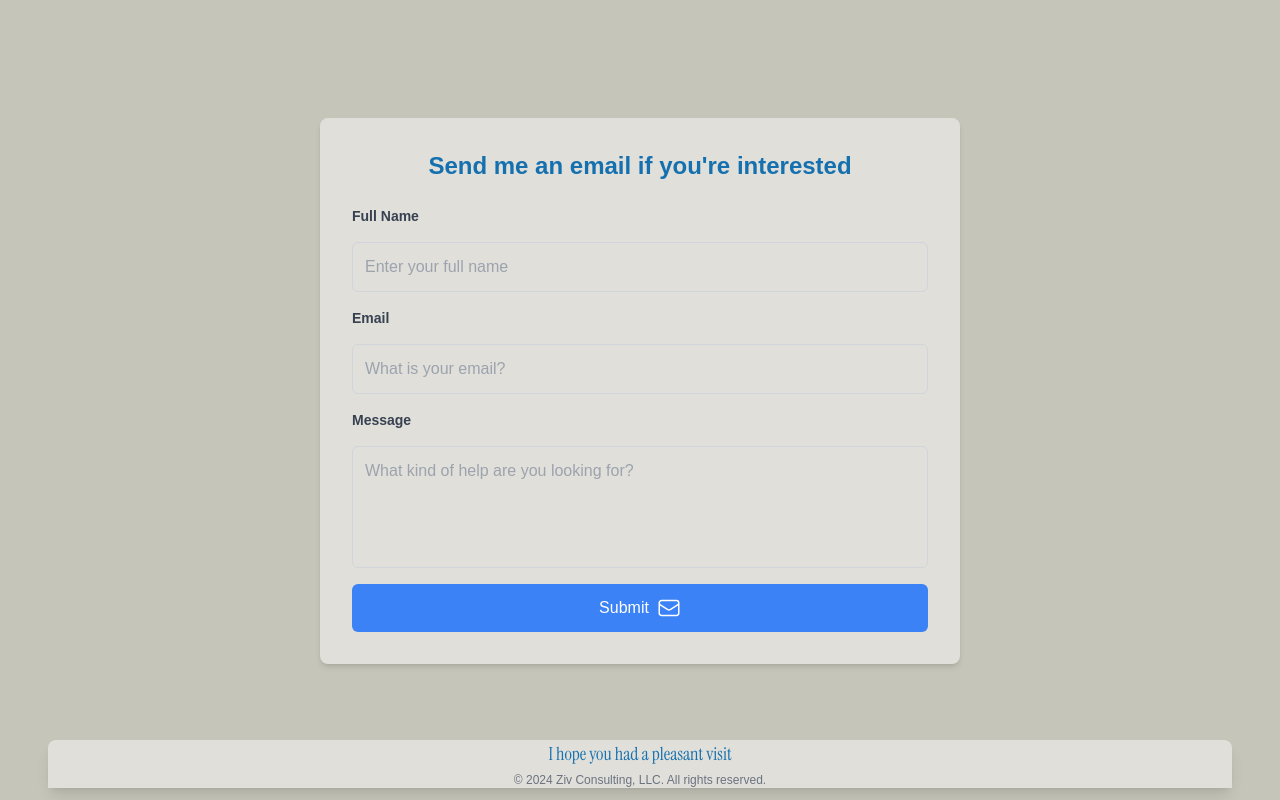
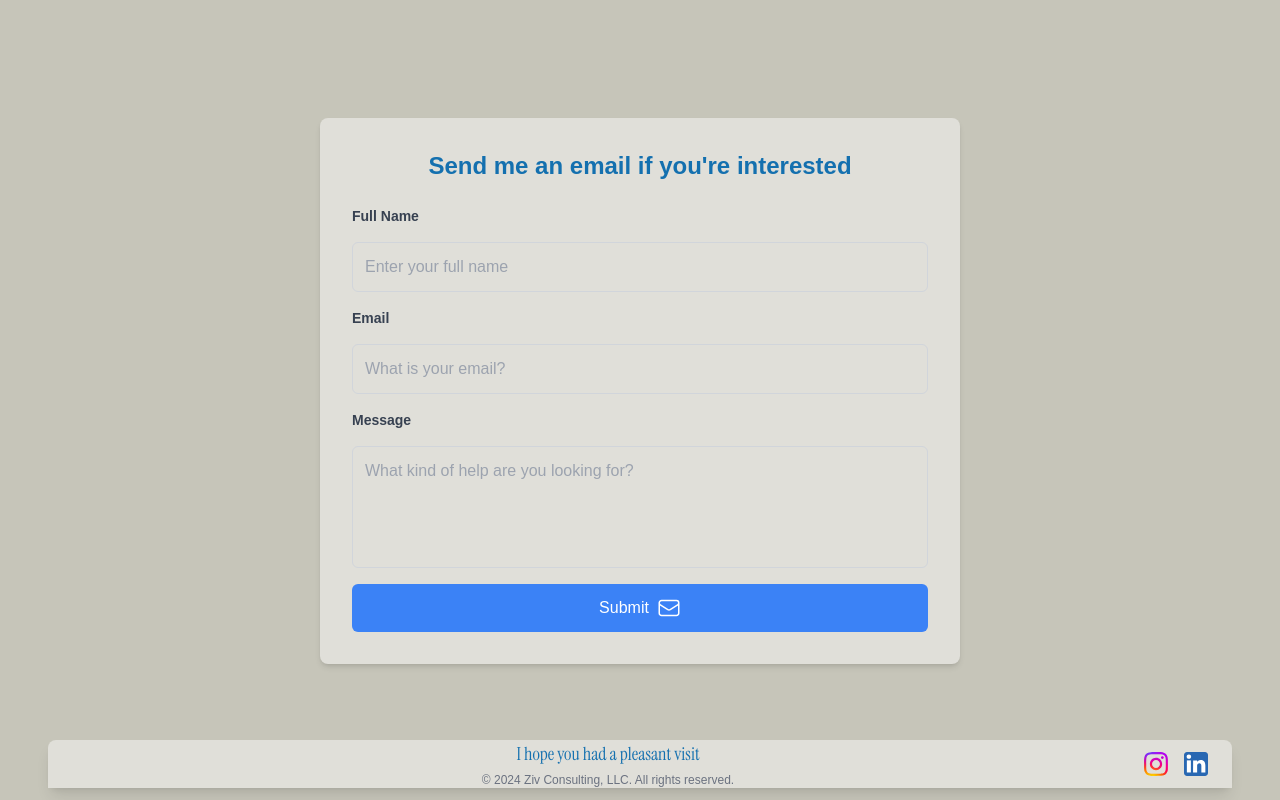
Before and after one commit to aceralrighty/ziv-consulting, a Next.js app: page / in a window 1280 px wide. Shown: the part 5911-6711 px from the top of the page. Built offline with nearby package versions, Linux system fonts and the light colour scheme.

Commit message:
added socials

```diff
--- a/app/components/footer.js
+++ b/app/components/footer.js
@@ -1,8 +1,15 @@
+import Image from "next/image";
+import Instagram from "/public/icons/instagram.svg";
+import LinkedIn from "/public/icons/LinkedIn.svg";
+
 export default function Footer() {
     return (
         <footer className="w-full px-4 sm:px-12 py-2 sm:py-3">
             <div className="w-full bg-item_bg dark:bg-item_bg_dark px-4 sm:px-6 rounded-t-lg shadow-lg">
-                <div className="flex flex-col items-center text-center space-y-1">
+
+                <div className="flex items-center justify-between">
+
+                    <div className="flex flex-col items-center text-center space-y-1 flex-1">
                         <h2 className="font-bold text-base sm:text-lg font-instruItalic text-nav_t_Color dark:text-nav_t_color-dark">
                             I hope you had a pleasant visit
                         </h2>
@@ -10,6 +17,32 @@ export default function Footer() {
                             &copy; 2024 Ziv Consulting, LLC. All rights reserved.
                         </p>
                     </div>
+
+
+                    <div className="flex space-x-4">
+
+                        <a href="https://www.instagram.com/adam__ziv/" target="_blank" rel="noopener noreferrer" aria-label="Instagram">
+                            <Image
+                                src={Instagram}
+                                alt="Instagram"
+                                width={24}
+                                height={24}
+                                className="hover:opacity-80 transition-opacity"
+                            />
+                        </a>
+
+
+                        <a href="https://www.linkedin.com/in/adamzivwall/" target="_blank" rel="noopener noreferrer" aria-label="LinkedIn">
+                            <Image
+                                src={LinkedIn}
+                                alt="LinkedIn"
+                                width={24}
+                                height={24}
+                                className="hover:opacity-80 transition-opacity"
+                            />
+                        </a>
+                    </div>
+                </div>
             </div>
         </footer>
     );
```
Also changed, not shown: public/icons/LinkedIn.svg (added), public/icons/instagram.svg (added). Lines whose indentation alone changed are shown as unchanged.
